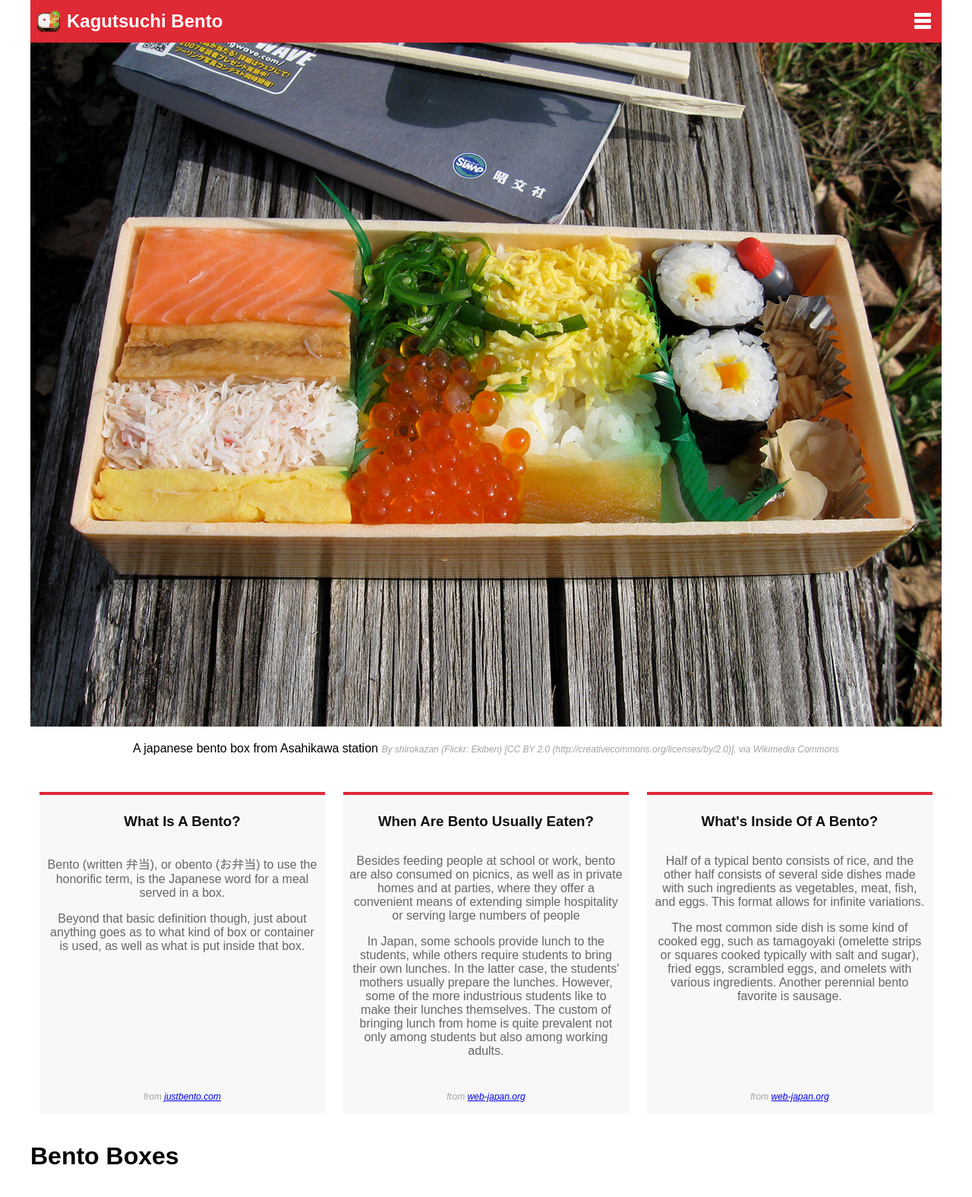
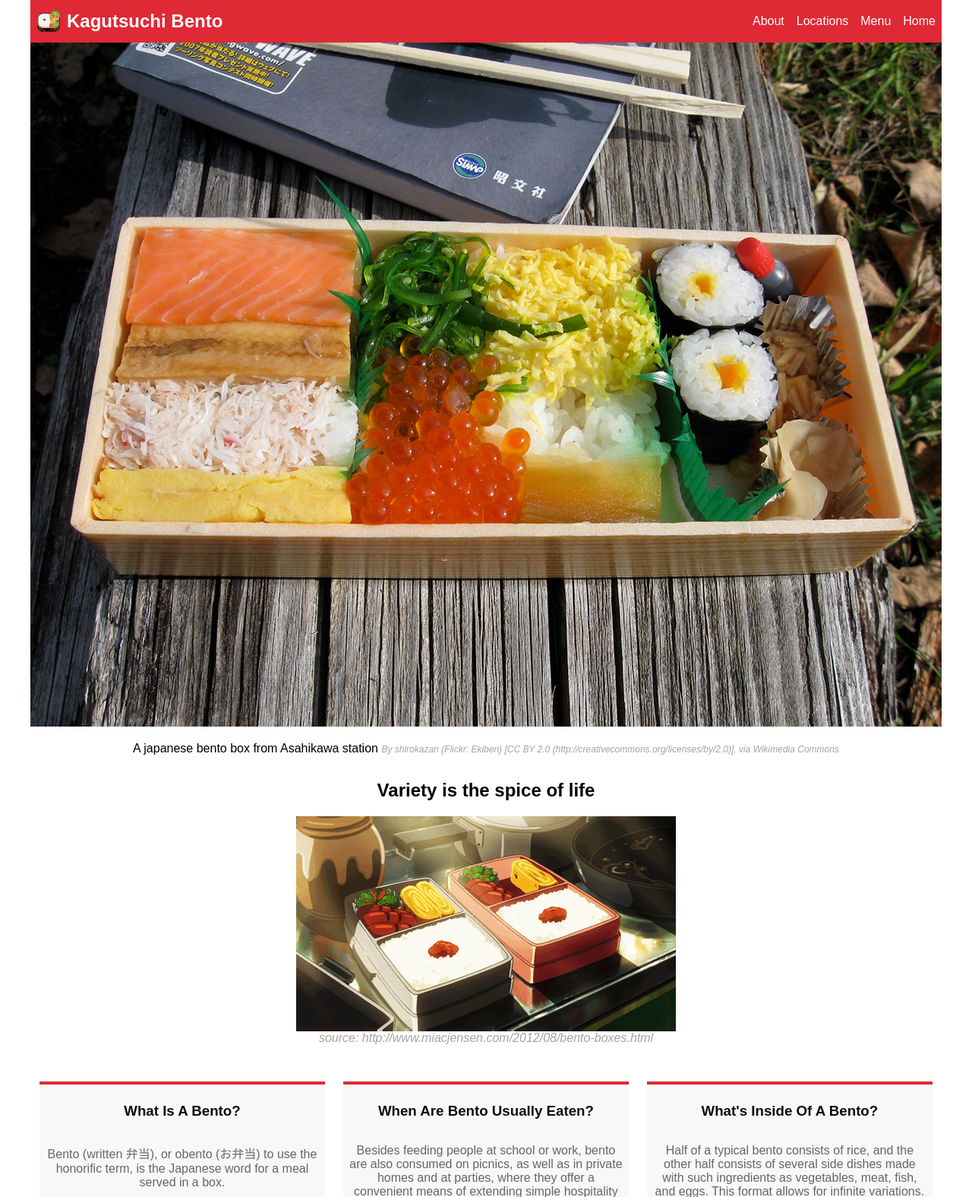
Before and after one commit to BlueAccords/static-bento-website, a website: page app/index.html in a window 1280 px wide. Shown: the top 1575 px of the page at 76% size. Drawn offline with nearby package versions, Linux system fonts and the light colour scheme; files that its build step writes are made by us from their sources.

Commit message:
mostly final draft

```diff
--- a/app/index.html
+++ b/app/index.html
@@ -3,7 +3,7 @@
 <head>
         <!-- cis89images1 -
         img, src, width, height, alt, title (image attribute), href, map, area,
-        shape, coords, figure, figcaption, border, float, margin, .gif, -min.jpg, .png
+        shape, coords, figure, figcaption, border, float, margin, .gif, .jpg, .png
       -->
       <meta charset="utf-8">
       <meta http-equiv="x-ua-compatible" content="ie=edge">
@@ -27,12 +27,26 @@
                 <!-- From https://www.iconfinder.com/icons/134216/hamburger_lines_menu_icon,
                 Licensed under http://creativecommons.org/licenses/by-sa/3.0/ -->
                 <!-- <h2 id="mobile-menu-text" class="mobile-text">MENU</h2> -->
+
+            <!-- Desktop nav menu -->
+            <nav class="desktop-menu">
+              <ul>
+                <li><a href="#">Home</a></li>
+                <li><a href="#">Menu</a></li>
+                <li><a href="#">Locations</a></li>
+                <li><a href="#">About</a></li>
+              </ul>
+            </nav>
+
+            <!-- Hamburger button -->
             <button id="hamburger-button" alt="hamburger-menu button">
               <span class="icon-bar"></span>
               <span class="icon-bar"></span>
               <span class="icon-bar"></span>
             </button>
           </div>
+
+          <!-- Mobile/tablet-only nav menu -->
           <nav class="main-menu slide-menu" id="main-menu">
             <ul>
               <button id="slide-menu-close-btn">&larr; Close Menu</button>
@@ -75,6 +89,14 @@
           <area  alt="Pickled something(?)" title="Pickled something(?)" shape="poly" coords="1666,897,1699,993,1651,1064,1790,1064,1871,973,1851,875,1799,858,1727,844,1695,851" target="_self"/>
         </map>
 
+        <article class="quote-section">
+          <h2 class="sm-100 med-50 lg-75">Variety is the spice of life</h2>
+          <figure class-"quote-figure">
+            <img src="img/bento-gif.gif" alt="animated bento box gif">
+            <cite>source: http://www.miacjensen.com/2012/08/bento-boxes.html</cite>
+          </figure>
+        </article>
+
         <div class="text-content clearfix">
           <div class="content-box">
             <h3 class="content-title">What Is A Bento?</h3>
@@ -108,7 +130,7 @@
 
         </div>
 
-        <h1>Bento Boxes</h1>
+        <h1 class="gallery-title">Bento Boxes</h1>
         <div class="gallery clearfix">
           <figure class="bento-figure">
             <div class="bento-figure-crop">
@@ -194,6 +216,9 @@
             </figure>
 
           </div>
+
+          <!-- Footer -->
+          <footer>Copyright 2016 Ryan Tran</footer>
       </div>
 
       <!-- Javascript files -->
--- a/app/scss/style.scss
+++ b/app/scss/style.scss
@@ -7,6 +7,7 @@ body, * {
 }
 
 body {
+  margin: 0;
   background-color: $white;
 }
 
@@ -116,6 +117,12 @@ header {
 
 /* Navigation*/
 
+// Desktop Menu
+.desktop-menu {
+  display: none;
+}
+
+
 /* Mobile Menu */
 #main-menu {
   // color
@@ -213,6 +220,37 @@ img#bento-image {
 }
 
 
+// Quote section
+
+.quote-section {
+
+  margin: 0 auto;
+  margin-top: 2rem;
+
+  .quote-figure {
+    margin: 0 auto;
+    display: block;
+    width: 100%;
+  }
+
+  h2 {
+    text-align: center;
+  }
+
+  img {
+    // Center image
+    margin:0 auto;
+    display: block;
+  }
+
+  cite {
+    color: #A3A3A3;
+    display: block;
+    text-align: center;
+  }
+}
+
+
 /* Text Content =========================================================== */
 
 .content-box {
@@ -257,6 +295,14 @@ img#bento-image {
 
 
 /* Image Gallery */
+
+.gallery-title {
+  color: $white;
+  padding: .5rem;
+  background-color: $main;
+  width: 100%;
+}
+
 .bento-figure {
   margin: 0 auto;
   // overflow: hidden;
@@ -290,6 +336,19 @@ img#bento-image {
   color: #A3A3A3;
   font-size: .75em;
 }
+
+
+// Footer
+footer {
+  font-size: .75rem;
+  background-color: $main;
+  color: $gray-light;
+  text-align: center;
+  padding: .5rem;
+}
+
+
+/* ======================== Media Queries ================================= */
 
 /* =Smartphones (portrait and landscape)
 --------------------------------------------------------------------------- */
@@ -367,6 +426,42 @@ and (min-device-width : 600px) {
 /* 3 row gallery layout */
 @media only screen
 and (min-width : 900px) {
+  // Desktop Menu
+  .desktop-menu {
+    display: block;
+
+    ul {
+    /* Eliminate styling*/
+    list-style: none;
+    margin: 0;
+    padding: 0;
+    }
+
+    li {
+      float: right;
+      margin-left: 1rem;
+      display: inline-block;
+    }
+  }
+
+  .desktop-menu li a {
+    &:visited,
+    &:link {
+      color: $white;
+      text-decoration: none;
+    }
+
+    &:hover,
+    &:active {
+      color: darken($white, 15%);
+    }
+  }
+
+  // Hamburger menu
+  #hamburger-button {
+    display: none;
+  }
+
 
   // info content
   .content-box {
```
Also changed, not shown: app/img/bento-gif.gif (added).
